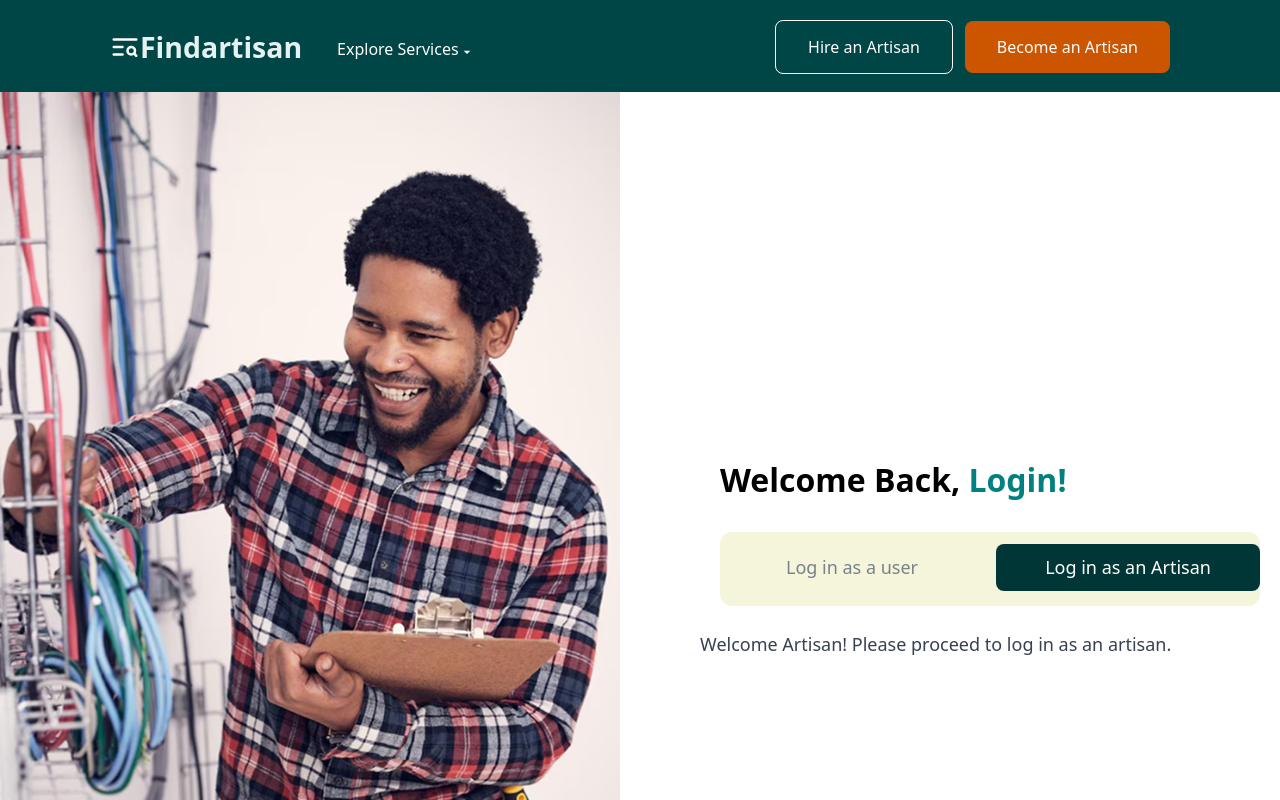
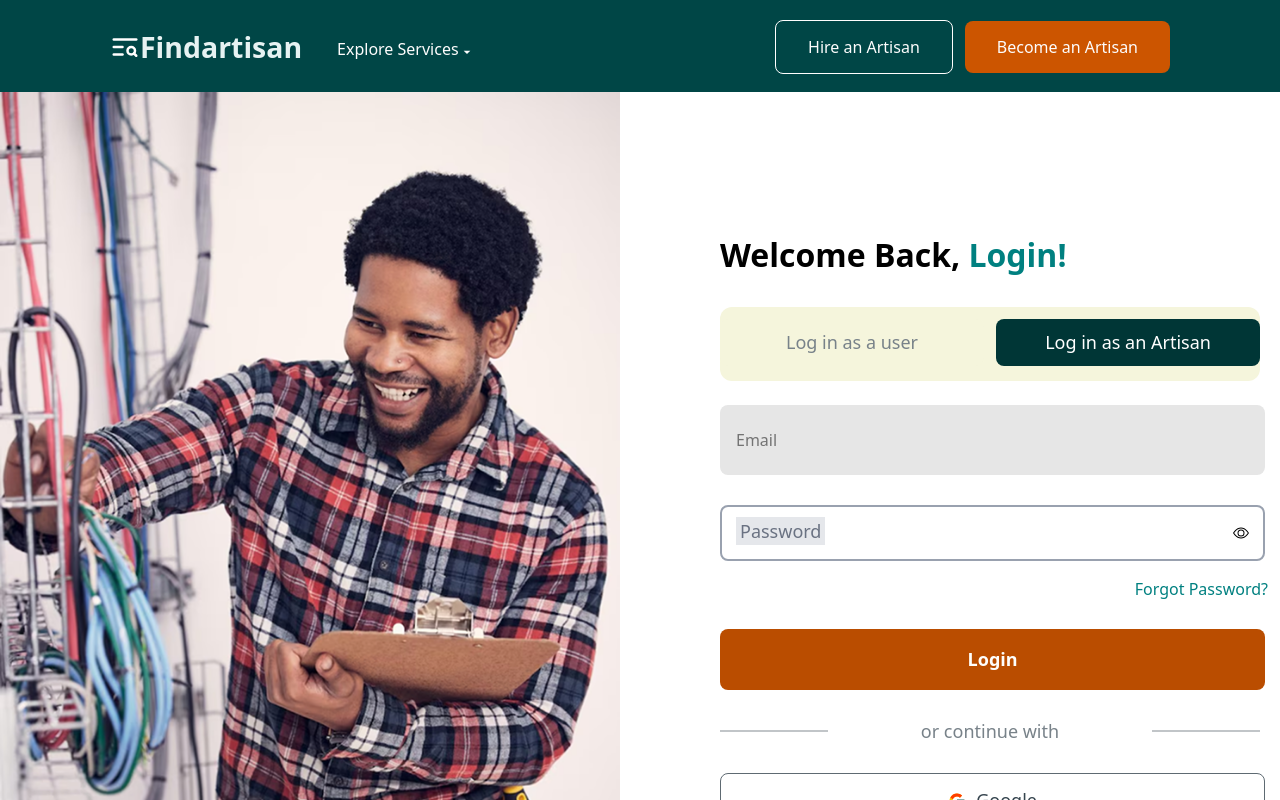
Before and after one commit to sabalearning01/FindArstisan, a React (Vite) app: page / in a window 1280 px wide. Both pictures are taken after a click on the button "Log in as an Artisan". Shown: the top 800 px of the page. Built offline with nearby package versions, Linux system fonts and the light colour scheme; no server answers.

Commit message:
input field

```diff
--- a/src/Pages/Auth/Login.jsx
+++ b/src/Pages/Auth/Login.jsx
@@ -263,6 +263,28 @@ const Login = () => {
                       Password{" "}
                     </span>
                   </label> */}
+
+                  <div className="relative mt-[30px] w-[94%] ml-[20px]">
+                    <input
+                      id="password"
+                      type="password"
+                      placeholder=" "
+                      className="peer w-[100%] px-4 py-3 text-lg border-2 border-gray-400 rounded-lg outline-none bg-inherit transition-all duration-200 focus:border-[#008080] hover:border-[#008080]"
+                    />
+                    <BsEye
+                      className="absolute top-5 lg:right-4 cursor-pointer"
+                      onClick={togglePasswordVisibility}
+                    />
+                    <label
+                      htmlFor="password"
+                      className="absolute left-4 top-3 text-xl text-gray-500 transition-all duration-200 bg-gray-200 px-1 pointer-events-none
+               peer-placeholder-shown:top-3 peer-placeholder-shown:text-lg
+               peer-focus:top-[-10px] peer-focus:text-sm peer-focus:text-[#008080]"
+                    >
+                      Password
+                    </label>
+                  </div>
+
                   <p className="font-[DM Sans] text-[16px] font-medium text-[#008080] text-right mr-[12px] mt-[16px]">
                     Forgot Password?
                   </p>
@@ -289,16 +311,84 @@ const Login = () => {
                 </div>
               )}
               {activeTab === "artisan" && (
-                <p className="text-lg font-medium text-gray-700">
-                  Welcome Artisan! Please proceed to log in as an artisan.
-                </p>
+                // <p className="text-lg font-medium text-gray-700">
+                //   Welcome Artisan! Please proceed to log in as an artisan.
+                // </p>
+                <div>
+                  <input
+                    className="w-[94%] h-[70px] mx-[20px] outline-0 rounded-lg px-[16px] py-[17px] bg-[#E6E6E6]"
+                    type="email"
+                    placeholder="Email"
+                    name="email"
+                    value={formData.email}
+                    onChange={handleChange}
+                  />
+
+                      <div className="relative mt-[30px] w-[94%] ml-[20px]">
+                    <input
+                      id="password"
+                      type="password"
+                      placeholder=" "
+                      className="peer w-[100%] px-4 py-3 text-lg border-2 border-gray-400 rounded-lg outline-none bg-inherit transition-all duration-200 focus:border-[#008080] hover:border-[#008080]"
+                    />
+                    <BsEye
+                      className="absolute top-5 lg:right-4 cursor-pointer"
+                      onClick={togglePasswordVisibility}
+                    />
+                    <label
+                      htmlFor="password"
+                      className="absolute left-4 top-3 text-xl text-gray-500 transition-all duration-200 bg-gray-200 px-1 pointer-events-none
+               peer-placeholder-shown:top-3 peer-placeholder-shown:text-lg
+               peer-focus:top-[-10px] peer-focus:text-sm peer-focus:text-[#008080]"
+                    >
+                      Password
+                    </label>
+                  </div>
+
+                  <p className="font-[DM Sans] text-[16px] font-medium text-[#008080] text-right mr-[12px] mt-[16px]">
+                    Forgot Password?
+                  </p>
+                  <button className="w-[94%] bg-[#BA4D00] px[32px] py-[17px] mx-[20px] mt-[28px] cursor-pointer rounded-lg text-[18px] font-[DM Sans] font-semibold text-[#FEFEFC]">
+                    Login
+                  </button>
+
+                  <div className="flex justify-between items-center mt-[28px] mx-[20px]">
+                    <hr className="w-[20%] border border-[#C1C5C8]" />
+                    <p className="font-[DM Sans] text-[18px] font-medium text-[#788289]">
+                      or continue with{" "}
+                    </p>{" "}
+                    <hr className="w-[20%] border border-[#C1C5C8]" />
+                  </div>
+                  <button className="flex justify-center items-center gap-[10px] cursor-pointer h-[56px] w-[94%] font-[DM Sans]  border border-[#5E6A72] bg-[white] px[32px] py-[17px] mx-[20px] mt-[28px] rounded-lg text-[18px] text-[#36454F]">
+                    <FcGoogle /> Google
+                  </button>
+                  <p className=" text-left font-[DM Sans] font-medium text-[18px] ml-[20px] text-[#36454F] mt-[28px]">
+                    Don’t have an account?{" "}
+                    <span className="font-[DM Sans] text-[18px] text-[#CC5500] font-semibold">
+                      Create Account!
+                    </span>
+                  </p>
+
+                  </div>
               )}
             </div>
           </form>
         </div>
       </div>
-      <div className="hidden lg:block bg-[#004646] w-[100%] h-[508px]">
-        <div className="flex justify-between ml-[100px] mr-[124px] pt-[88px]">
+
+      {/* Mobile screen */}
+      {/* <div className="w-[430px] lg:hidden bg-[#004646]">
+        <div className="flex  items-center">
+          <LuTextSearch className="text-white text-2xl lg:text-3xl cursor-pointer" />
+          <h6 className="font-[DM Sans]  cursor-pointer font-bold text-[17.15px] text-[#E6F2F2] lg:text-[28.45px]">
+            Findartisan
+          </h6>
+        </div>
+      </div> */}
+
+      <div className="hidden lg:block lg:bg-[#004646] lg:w-[100%] lg:h-[508px]">
+        {/* Big screen */}
+        <div className="flex  justify-between ml-[100px] mr-[124px] pt-[88px]">
           <div>
             <div className="flex  items-center">
               <LuTextSearch className="text-white text-2xl lg:text-3xl cursor-pointer" />
@@ -411,8 +501,7 @@ const Login = () => {
             </div>
           </div>
         </div>
-        {/* <div className="w-[100%] h-1 mt-[38px] pl-[100px] pr-[100px] bg-[white]"></div>
-         */}
+
         <hr className="border-[#007474] ml-[100px] mr-[100px] mt-[60px]" />
         <div className="flex items-center gap-3 ml-[100px] text-[#A3A9AE] mt-[60px]">
           <AiOutlineCopyright />
```
